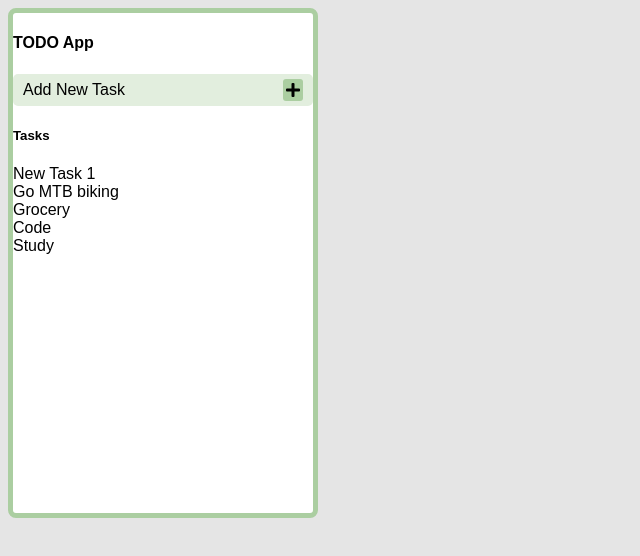
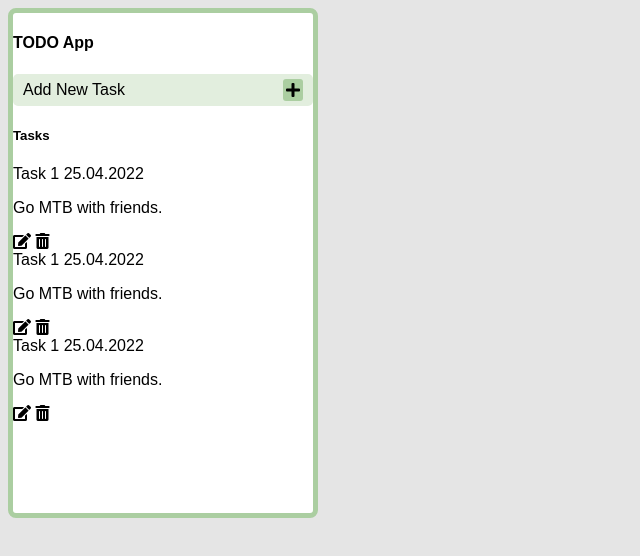
Before and after one commit to cadetCoder/TO-DO-app-CRUD, a plain HTML site: page index.html in a window 1280 px wide. Shown: the whole page, without its empty margins (0-640 px from the left). Drawn offline with Linux system fonts and the light colour scheme.

Commit message:
dummy tasks with icons

```diff
--- a/index.html
+++ b/index.html
@@ -21,11 +21,33 @@
     <h5>Tasks</h5>
 
     <div class="tasks">
-      <div>New Task 1</div>
-      <div>Go MTB biking</div>
-      <div>Grocery</div>
-      <div>Code</div>
-      <div>Study</div>
+      <div>
+        <Span>Task 1</Span>
+        <Span>25.04.2022</Span>
+        <p>Go MTB with friends.</p>
+        <span class="options">
+          <i class="fas fa-edit"></i>
+          <i class="fas fa-trash-alt"></i>
+        </span>
+      </div>
+      <div>
+        <Span>Task 1</Span>
+        <Span>25.04.2022</Span>
+        <p>Go MTB with friends.</p>
+        <span class="options">
+          <i class="fas fa-edit"></i>
+          <i class="fas fa-trash-alt"></i>
+        </span>
+      </div>
+      <div>
+        <Span>Task 1</Span>
+        <Span>25.04.2022</Span>
+        <p>Go MTB with friends.</p>
+        <span class="options">
+          <i class="fas fa-edit"></i>
+          <i class="fas fa-trash-alt"></i>
+        </span>
+      </div>
     </div>
   </div>
 </body>
```
